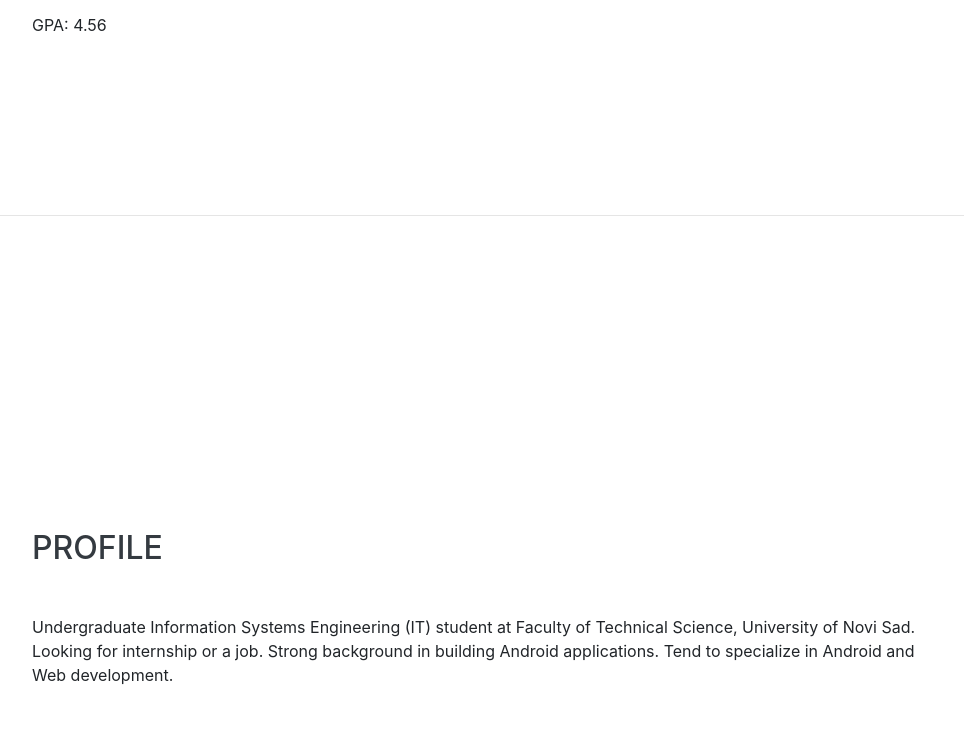
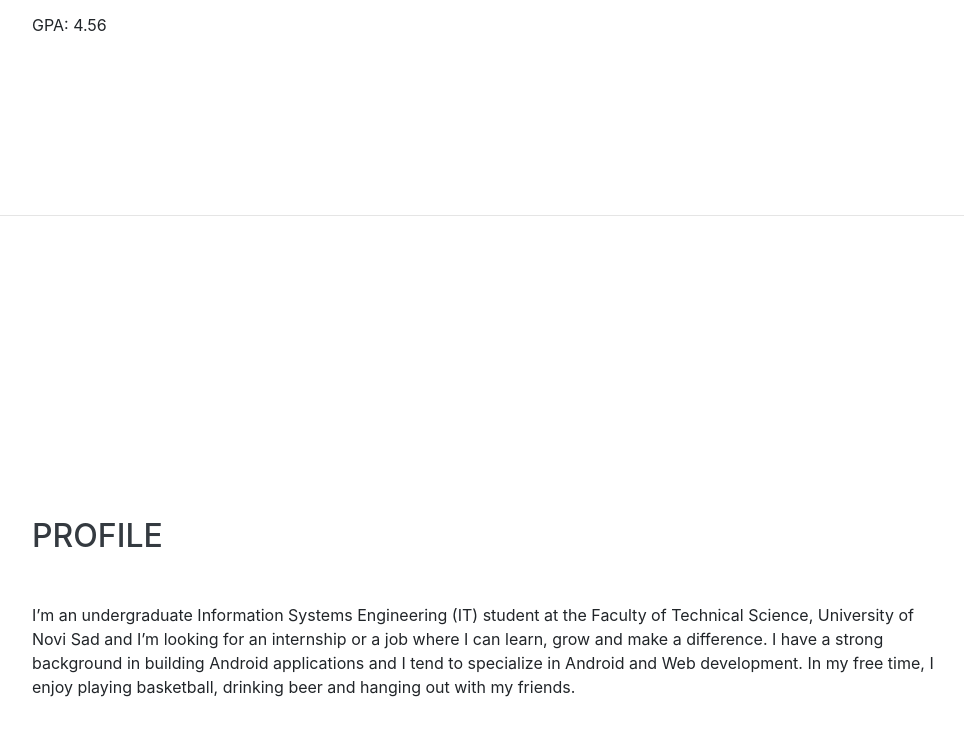
Before and after one commit to milan-petrovic/milan-petrovic.github.io, a website with bundled scripts: page index.html in a window 1280 px wide. Shown: the part 3789-4525 px from the top of the page, without its empty margins (288-1252 px from the left). Built offline with nearby package versions, Linux system fonts and the light colour scheme; a web font is replaced by a local one.

Commit message:
Updated profile section

```diff
--- a/index.html
+++ b/index.html
@@ -241,8 +241,8 @@
     <section class="resume-section p-3 p-lg-5 d-flex align-items-center" id="profile">
         <div class="w-100">
             <h2 class="mb-5">Profile</h2>
-              <p>Undergraduate Information Systems Engineering (IT) student at Faculty of Technical Science, University of Novi Sad. Looking for internship or a job. Strong background in building Android applications. Tend to specialize in Android and Web development. </p>
-          </div>
+            <p>I’m an undergraduate Information Systems Engineering (IT) student at the Faculty of Technical Science, University of Novi Sad and I’m looking for an internship or a job where I can learn, grow and make a difference.  I have a strong background in building Android applications and I tend to specialize in Android and Web development. In my free time, I enjoy playing basketball, drinking beer and hanging out with my friends. </p>
+        </div>
     </section>
   </div>
 
```
